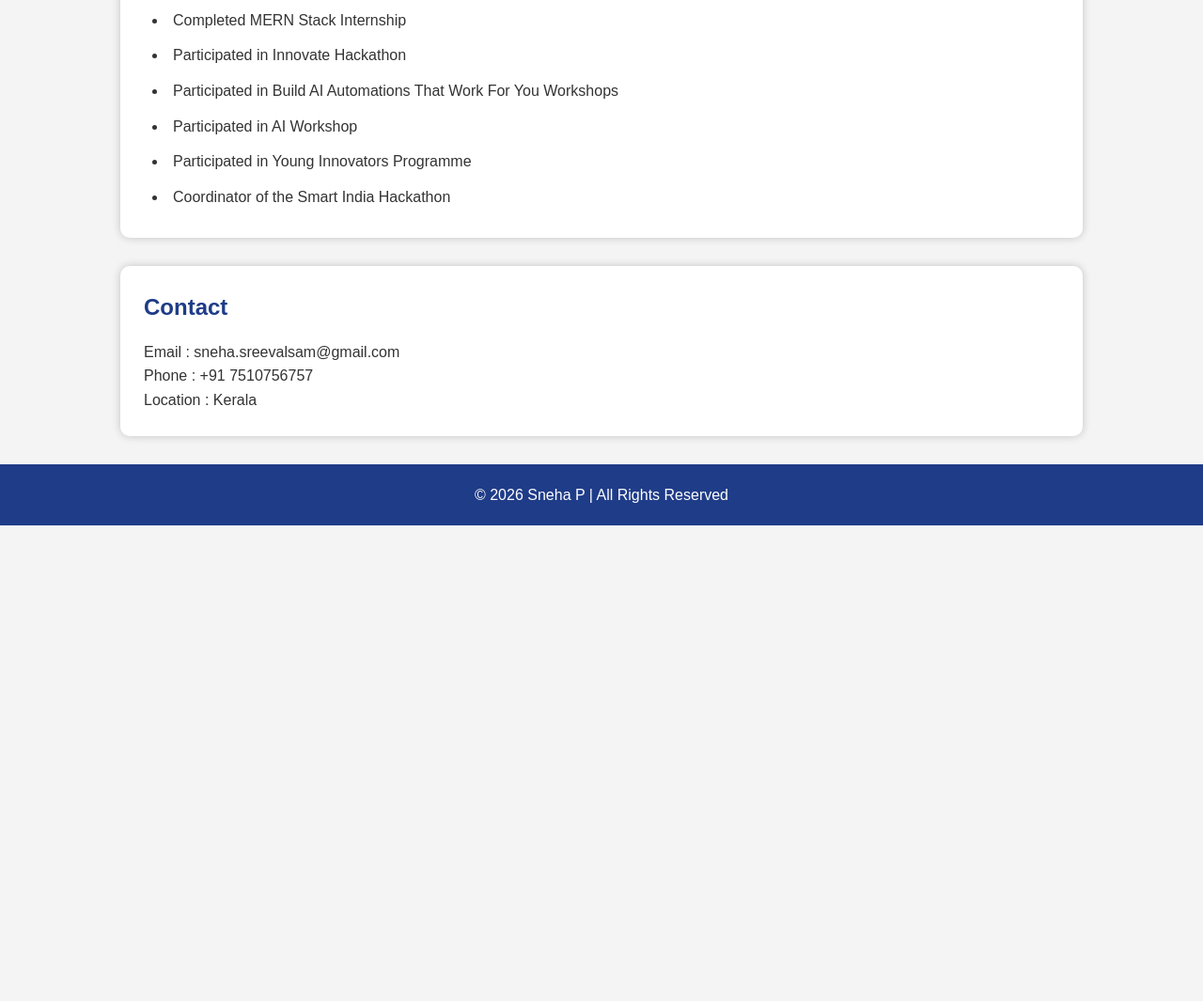
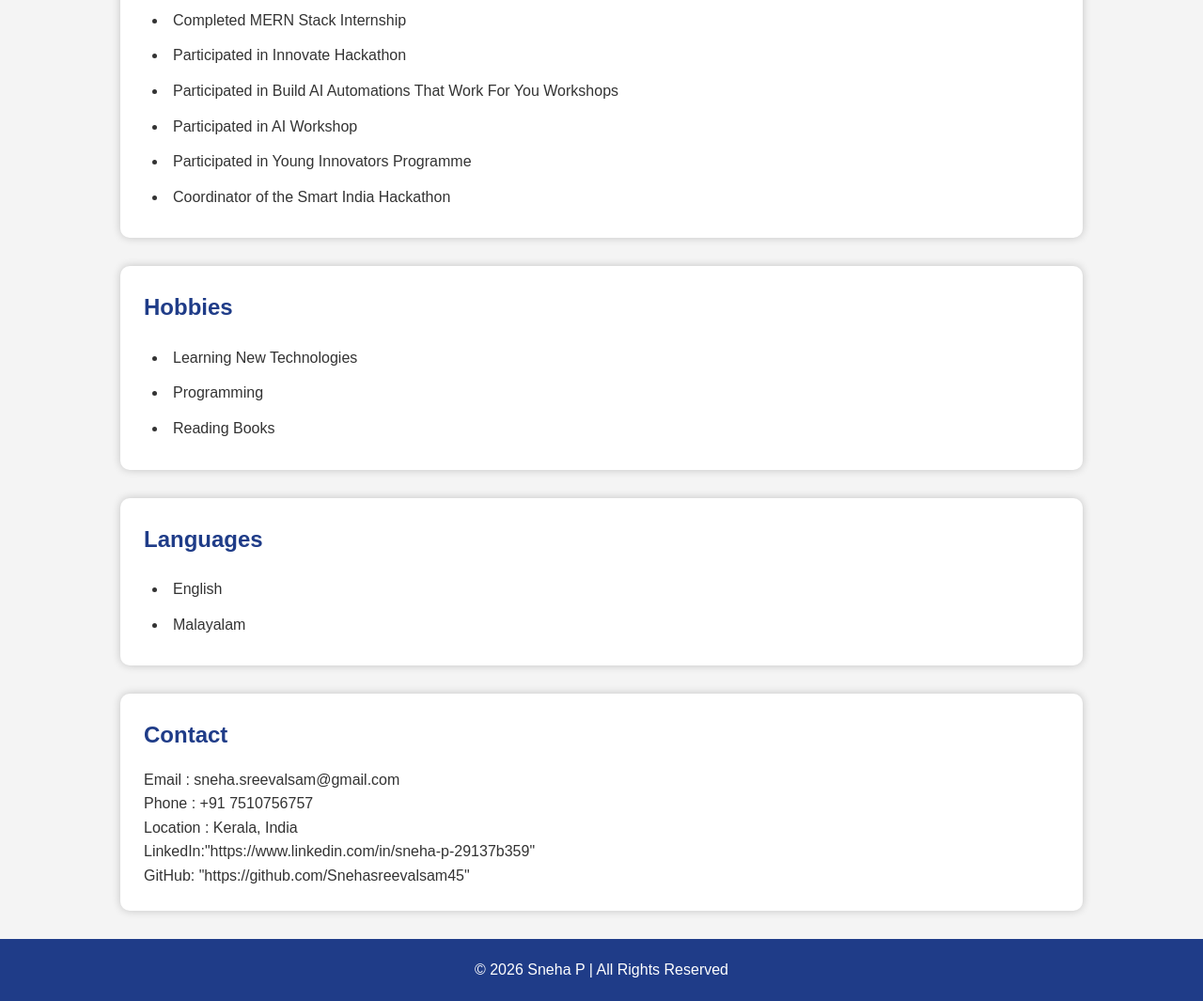
Before and after one commit to Snehasreevalsam45/PERSONAL-PORTFOLIO, a plain HTML site: page index.html in a window 1280 px wide. Shown: the part 2091-3156 px from the top of the page at 94% size. Before the commit the page ends 2650 px from the top, so only its background shows below. Drawn offline with Linux system fonts and the light colour scheme.

Commit message:
Initial commit

```diff
--- a/index.html
+++ b/index.html
@@ -184,6 +184,31 @@
 
     </section>
 
+    <section>
+
+       <h2>Hobbies</h2>
+
+       <ul>
+         <li>Learning New Technologies</li>
+         <li>Programming</li>
+         <li>Reading Books</li>
+       </ul>
+
+    </section>
+
+     <section>
+
+      <h2>Languages</h2>
+
+      <ul>
+        <li>English</li>
+        <li>Malayalam</li>
+
+      </ul>
+
+      </section>
+
+
 
 
 
@@ -197,7 +222,12 @@
 
         <p>Phone : +91 7510756757</p>
 
-        <p>Location : Kerala</p>
+        <p>Location : Kerala, India</p>
+
+        <p>LinkedIn:"https://www.linkedin.com/in/sneha-p-29137b359" </p>
+
+        <p>GitHub: "https://github.com/Snehasreevalsam45"</p>
+
 
     </section>
 
```
